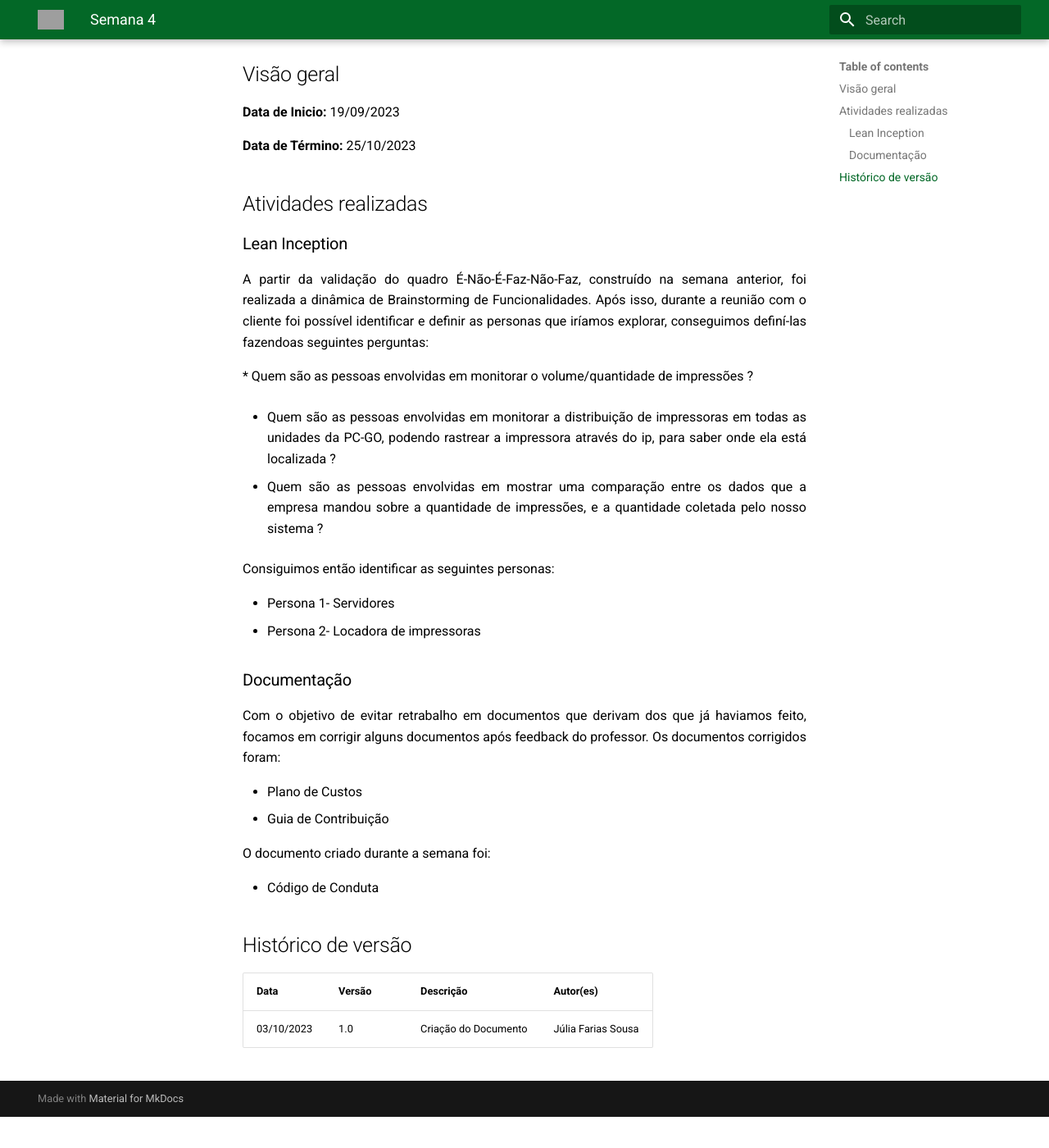
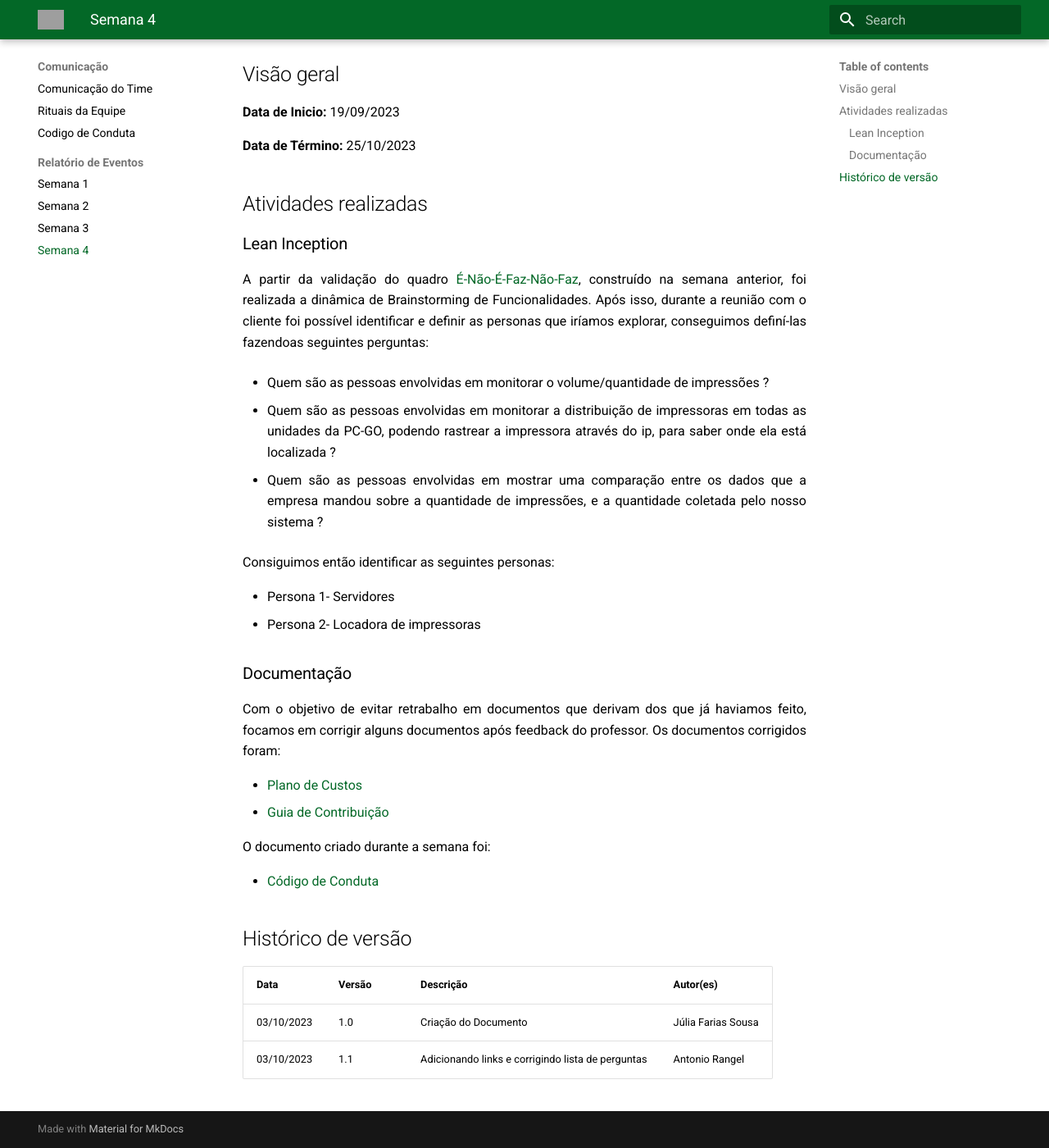
Before and after one commit to fga-eps-mds/2023.2-PrintGo-Doc, an MkDocs documentation site: the page built from docs/Relatórios/semana4.md, in a window 1280 px wide and 1400 px high, scrolled down 155 px. Shown: the whole window at 82% size. Built offline with MkDocs 1.6.1 and Material for MkDocs 9.7.7, drawn with Linux system fonts in a browser that asks for light colours; before the commit the page ends 1517 px from its top, so only the background shows below that; grey boxes are pictures that could not be loaded.

Commit message:
:pencil:(#72): Revisando documento
Foi adicionado o caminho para o documento, a lista de perguntas foi ajustada e foram colocados links para documentações citadas

```diff
--- a/docs/Relatórios/semana4.md
+++ b/docs/Relatórios/semana4.md
@@ -8,8 +8,7 @@
 
 ### Lean Inception
 
-A partir da validação do quadro É-Não-É-Faz-Não-Faz, construído na semana anterior, foi realizada a dinâmica de Brainstorming de Funcionalidades. Após isso, durante a reunião com o cliente foi possível identificar e definir as personas que iríamos explorar, conseguimos definí-las fazendoas seguintes perguntas:
-
+A partir da validação do quadro [É-Não-É-Faz-Não-Faz](../Lean/e_naoe_faz_naofaz.md), construído na semana anterior, foi realizada a dinâmica de Brainstorming de Funcionalidades. Após isso, durante a reunião com o cliente foi possível identificar e definir as personas que iríamos explorar, conseguimos definí-las fazendoas seguintes perguntas:
 
 * Quem são as pessoas envolvidas em monitorar o volume/quantidade de impressões ?
 
@@ -26,15 +25,16 @@ Consiguimos então identificar as seguintes personas:
 
 Com o objetivo de evitar retrabalho em documentos que derivam dos que já haviamos feito, focamos em corrigir alguns documentos após feedback do professor. Os documentos corrigidos foram:
 
-* Plano de Custos
-* Guia de Contribuição
+* [Plano de Custos](../Planos/plano_de_custos.md)
+* [Guia de Contribuição](../guia_de_contribuicao.md)
 
 O documento criado durante a semana foi:
 
-* Código de Conduta
+* [Código de Conduta](../codigo_conduta.md)
 
 
 ## Histórico de versão
 | Data | Versão | Descrição | Autor(es) |
 | ---- | ---- | ---- | ---- |
 | 03/10/2023 | 1.0 | Criação do Documento | Júlia Farias Sousa|
+| 03/10/2023 | 1.1 | Adicionando links e corrigindo lista de perguntas | Antonio Rangel |
--- a/mkdocs.yml
+++ b/mkdocs.yml
@@ -29,6 +29,7 @@ nav:
             - Semana 1: Relatórios/semana1.md
             - Semana 2: Relatórios/semana2.md
             - Semana 3: Relatórios/semana3.md
+            - Semana 4: Relatórios/semana4.md
     - Planejamento:
         - Planejamento: planejamento.md
         - Quadro de conhecimento: Controle/quadro_de_conhecimento.md
```
